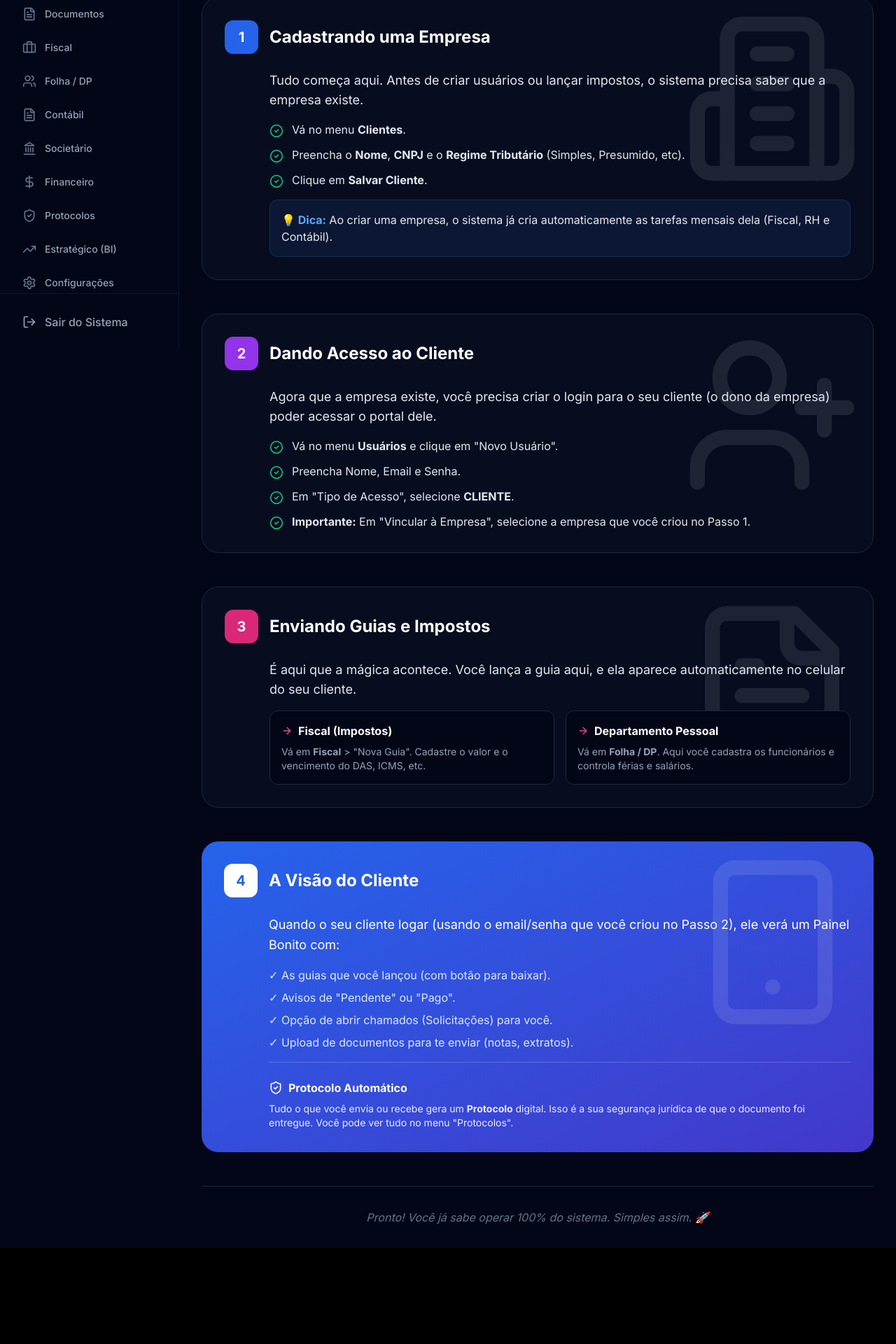
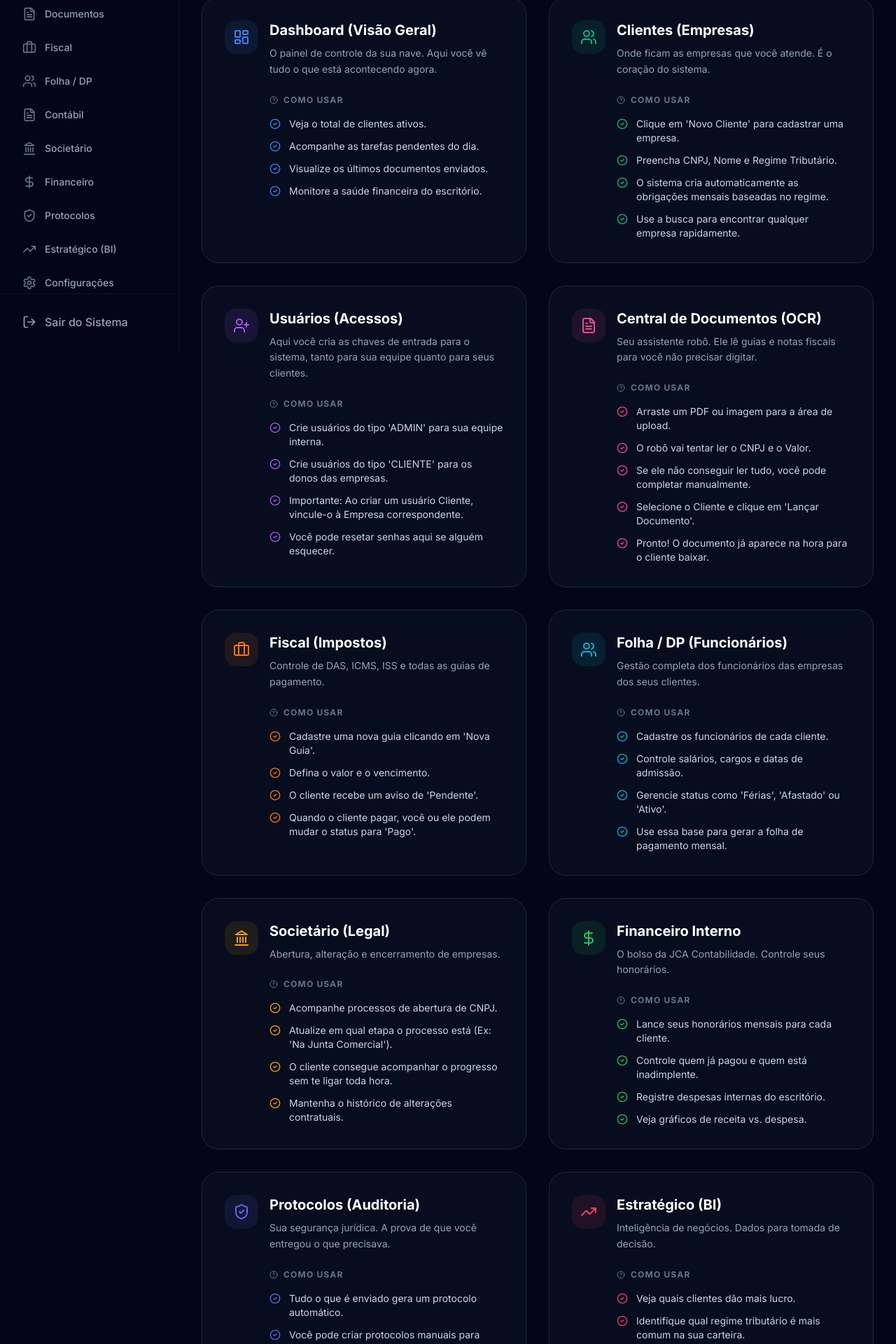
Before and after one commit to luisfelipe261099/jca-contabilidade, a Next.js app: page /admin/manual in a window 1280 px wide. Shown: the part 300-2220 px from the top of the page at 70% size. Before the commit the page ends 2083 px from the top, so only its background shows below. Built offline with nearby package versions, Linux system fonts and the light colour scheme.

Commit message:
feat: enhance manual page with detailed module explanations

```diff
--- a/app/admin/manual/page.tsx
+++ b/app/admin/manual/page.tsx
@@ -2,172 +2,213 @@ export const dynamic = 'force-dynamic';
 
 import React from 'react';
 import {
+    LayoutDashboard,
+    Users,
+    UserPlus,
+    FileText,
+    Settings,
+    TrendingUp,
+    Briefcase,
+    DollarSign,
+    Landmark,
+    ShieldCheck,
     BookOpen,
-    UserPlus,
-    Building2,
-    FileText,
-    ShieldCheck,
-    Smartphone,
-    ArrowRight,
-    CheckCircle2
+    HelpCircle,
+    CheckCircle2,
+    ArrowRight
 } from 'lucide-react';
 
 export default function ManualPage() {
+    const modules = [
+        {
+            title: "Dashboard (Visão Geral)",
+            icon: LayoutDashboard,
+            color: "text-blue-500",
+            bg: "bg-blue-500/10",
+            description: "O painel de controle da sua nave. Aqui você vê tudo o que está acontecendo agora.",
+            steps: [
+                "Veja o total de clientes ativos.",
+                "Acompanhe as tarefas pendentes do dia.",
+                "Visualize os últimos documentos enviados.",
+                "Monitore a saúde financeira do escritório."
+            ]
+        },
+        {
+            title: "Clientes (Empresas)",
+            icon: Users,
+            color: "text-emerald-500",
+            bg: "bg-emerald-500/10",
+            description: "Onde ficam as empresas que você atende. É o coração do sistema.",
+            steps: [
+                "Clique em 'Novo Cliente' para cadastrar uma empresa.",
+                "Preencha CNPJ, Nome e Regime Tributário.",
+                "O sistema cria automaticamente as obrigações mensais baseadas no regime.",
+                "Use a busca para encontrar qualquer empresa rapidamente."
+            ]
+        },
+        {
+            title: "Usuários (Acessos)",
+            icon: UserPlus,
+            color: "text-purple-500",
+            bg: "bg-purple-500/10",
+            description: "Aqui você cria as chaves de entrada para o sistema, tanto para sua equipe quanto para seus clientes.",
+            steps: [
+                "Crie usuários do tipo 'ADMIN' para sua equipe interna.",
+                "Crie usuários do tipo 'CLIENTE' para os donos das empresas.",
+                "Importante: Ao criar um usuário Cliente, vincule-o à Empresa correspondente.",
+                "Você pode resetar senhas aqui se alguém esquecer."
+            ]
+        },
+        {
+            title: "Central de Documentos (OCR)",
+            icon: FileText,
+            color: "text-pink-500",
+            bg: "bg-pink-500/10",
+            description: "Seu assistente robô. Ele lê guias e notas fiscais para você não precisar digitar.",
+            steps: [
+                "Arraste um PDF ou imagem para a área de upload.",
+                "O robô vai tentar ler o CNPJ e o Valor.",
+                "Se ele não conseguir ler tudo, você pode completar manualmente.",
+                "Selecione o Cliente e clique em 'Lançar Documento'.",
+                "Pronto! O documento já aparece na hora para o cliente baixar."
+            ]
+        },
+        {
+            title: "Fiscal (Impostos)",
+            icon: Briefcase,
+            color: "text-orange-500",
+            bg: "bg-orange-500/10",
+            description: "Controle de DAS, ICMS, ISS e todas as guias de pagamento.",
+            steps: [
+                "Cadastre uma nova guia clicando em 'Nova Guia'.",
+                "Defina o valor e o vencimento.",
+                "O cliente recebe um aviso de 'Pendente'.",
+                "Quando o cliente pagar, você ou ele podem mudar o status para 'Pago'."
+            ]
+        },
+        {
+            title: "Folha / DP (Funcionários)",
+            icon: Users,
+            color: "text-cyan-500",
+            bg: "bg-cyan-500/10",
+            description: "Gestão completa dos funcionários das empresas dos seus clientes.",
+            steps: [
+                "Cadastre os funcionários de cada cliente.",
+                "Controle salários, cargos e datas de admissão.",
+                "Gerencie status como 'Férias', 'Afastado' ou 'Ativo'.",
+                "Use essa base para gerar a folha de pagamento mensal."
+            ]
+        },
+        {
+            title: "Societário (Legal)",
+            icon: Landmark,
+            color: "text-amber-500",
+            bg: "bg-amber-500/10",
+            description: "Abertura, alteração e encerramento de empresas.",
+            steps: [
+                "Acompanhe processos de abertura de CNPJ.",
+                "Atualize em qual etapa o processo está (Ex: 'Na Junta Comercial').",
+                "O cliente consegue acompanhar o progresso sem te ligar toda hora.",
+                "Mantenha o histórico de alterações contratuais."
+            ]
+        },
+        {
+            title: "Financeiro Interno",
+            icon: DollarSign,
+            color: "text-green-500",
+            bg: "bg-green-500/10",
+            description: "O bolso da JCA Contabilidade. Controle seus honorários.",
+            steps: [
+                "Lance seus honorários mensais para cada cliente.",
+                "Controle quem já pagou e quem está inadimplente.",
+                "Registre despesas internas do escritório.",
+                "Veja gráficos de receita vs. despesa."
+            ]
+        },
+        {
+            title: "Protocolos (Auditoria)",
+            icon: ShieldCheck,
+            color: "text-indigo-500",
+            bg: "bg-indigo-500/10",
+            description: "Sua segurança jurídica. A prova de que você entregou o que precisava.",
+            steps: [
+                "Tudo o que é enviado gera um protocolo automático.",
+                "Você pode criar protocolos manuais para documentos físicos.",
+                "O sistema registra a data e hora exata da visualização pelo cliente.",
+                "Use isso para provar que enviou a guia antes do vencimento."
+            ]
+        },
+        {
+            title: "Estratégico (BI)",
+            icon: TrendingUp,
+            color: "text-rose-500",
+            bg: "bg-rose-500/10",
+            description: "Inteligência de negócios. Dados para tomada de decisão.",
+            steps: [
+                "Veja quais clientes dão mais lucro.",
+                "Identifique qual regime tributário é mais comum na sua carteira.",
+                "Analise o crescimento do escritório mês a mês."
+            ]
+        }
+    ];
+
     return (
-        <div className="p-8 max-w-5xl mx-auto text-slate-200">
+        <div className="p-8 max-w-6xl mx-auto text-slate-200">
             <div className="mb-12 text-center">
-                <div className="inline-flex items-center justify-center p-4 bg-blue-600/20 rounded-full mb-6">
-                    <BookOpen className="w-12 h-12 text-blue-500" />
+                <div className="inline-flex items-center justify-center p-4 bg-blue-600/20 rounded-full mb-6 relative group">
+                    <div className="absolute inset-0 bg-blue-600/20 blur-xl rounded-full group-hover:blur-2xl transition-all"></div>
+                    <BookOpen className="w-12 h-12 text-blue-500 relative z-10" />
                 </div>
-                <h1 className="text-4xl font-bold text-white mb-4">Como Usar o Seu Novo Sistema</h1>
+                <h1 className="text-4xl font-bold text-white mb-4">Manual Completo JCA ERP</h1>
                 <p className="text-lg text-slate-400 max-w-2xl mx-auto">
-                    Um guia passo a passo, super simples, para você dominar o JCA ERP em 5 minutos.
+                    Domine cada módulo do sistema. Clique em um tópico abaixo para entender como ele funciona.
                 </p>
             </div>
 
-            <div className="space-y-12">
-                {/* Passo 1: Cadastro de Empresa */}
-                <div className="bg-slate-900/40 border border-slate-800 rounded-3xl p-8 relative overflow-hidden">
-                    <div className="absolute top-0 right-0 p-4 opacity-10">
-                        <Building2 className="w-64 h-64" />
+            <div className="grid grid-cols-1 md:grid-cols-2 gap-8">
+                {modules.map((item, index) => {
+                    const Icon = item.icon;
+                    return (
+                        <div key={index} className="bg-slate-900/40 border border-slate-800 rounded-3xl p-8 hover:border-slate-700 transition-all hover:shadow-2xl hover:shadow-blue-900/10 group">
+                            <div className="flex items-start gap-4 mb-6">
+                                <div className={`w-12 h-12 rounded-2xl ${item.bg} flex items-center justify-center shrink-0`}>
+                                    <Icon className={`w-6 h-6 ${item.color}`} />
                                 </div>
-                    <div className="relative z-10">
-                        <div className="flex items-center gap-4 mb-6">
-                            <div className="w-12 h-12 rounded-xl bg-blue-600 text-white flex items-center justify-center text-xl font-bold">1</div>
-                            <h2 className="text-2xl font-bold text-white">Cadastrando uma Empresa</h2>
-                        </div>
-                        <div className="pl-16 space-y-4">
-                            <p className="text-lg mb-4">
-                                Tudo começa aqui. Antes de criar usuários ou lançar impostos, o sistema precisa saber que a empresa existe.
+                                <div>
+                                    <h2 className="text-xl font-bold text-white mb-2">{item.title}</h2>
+                                    <p className="text-sm text-slate-400 leading-relaxed">
+                                        {item.description}
                                     </p>
-                            <ul className="space-y-3">
-                                <li className="flex items-start gap-3">
-                                    <CheckCircle2 className="w-5 h-5 text-emerald-500 mt-1 shrink-0" />
-                                    <span>Vá no menu <strong>Clientes</strong>.</span>
-                                </li>
-                                <li className="flex items-start gap-3">
-                                    <CheckCircle2 className="w-5 h-5 text-emerald-500 mt-1 shrink-0" />
-                                    <span>Preencha o <strong>Nome</strong>, <strong>CNPJ</strong> e o <strong>Regime Tributário</strong> (Simples, Presumido, etc).</span>
-                                </li>
-                                <li className="flex items-start gap-3">
-                                    <CheckCircle2 className="w-5 h-5 text-emerald-500 mt-1 shrink-0" />
-                                    <span>Clique em <strong>Salvar Cliente</strong>.</span>
-                                </li>
-                            </ul>
-                            <div className="bg-blue-500/10 border border-blue-500/20 p-4 rounded-xl mt-6">
-                                <span className="font-bold text-blue-400">💡 Dica:</span> Ao criar uma empresa, o sistema já cria automaticamente as tarefas mensais dela (Fiscal, RH e Contábil).
-                            </div>
-                        </div>
                                 </div>
                             </div>
 
-                {/* Passo 2: Criar Acesso para o Cliente */}
-                <div className="bg-slate-900/40 border border-slate-800 rounded-3xl p-8 relative overflow-hidden">
-                    <div className="absolute top-0 right-0 p-4 opacity-10">
-                        <UserPlus className="w-64 h-64" />
-                    </div>
-                    <div className="relative z-10">
-                        <div className="flex items-center gap-4 mb-6">
-                            <div className="w-12 h-12 rounded-xl bg-purple-600 text-white flex items-center justify-center text-xl font-bold">2</div>
-                            <h2 className="text-2xl font-bold text-white">Dando Acesso ao Cliente</h2>
-                        </div>
-                        <div className="pl-16 space-y-4">
-                            <p className="text-lg mb-4">
-                                Agora que a empresa existe, você precisa criar o login para o seu cliente (o dono da empresa) poder acessar o portal dele.
-                            </p>
+                            <div className="pl-16">
+                                <h3 className="text-xs font-bold text-slate-500 uppercase tracking-widest mb-4 flex items-center gap-2">
+                                    <HelpCircle className="w-3 h-3" />
+                                    Como Usar
+                                </h3>
                                 <ul className="space-y-3">
-                                <li className="flex items-start gap-3">
-                                    <CheckCircle2 className="w-5 h-5 text-emerald-500 mt-1 shrink-0" />
-                                    <span>Vá no menu <strong>Usuários</strong> e clique em &quot;Novo Usuário&quot;.</span>
+                                    {item.steps.map((step, idx) => (
+                                        <li key={idx} className="flex items-start gap-3 text-sm text-slate-300">
+                                            <CheckCircle2 className={`w-4 h-4 mt-0.5 shrink-0 ${item.color}`} />
+                                            <span>{step}</span>
                                         </li>
-                                <li className="flex items-start gap-3">
-                                    <CheckCircle2 className="w-5 h-5 text-emerald-500 mt-1 shrink-0" />
-                                    <span>Preencha Nome, Email e Senha.</span>
-                                </li>
-                                <li className="flex items-start gap-3">
-                                    <CheckCircle2 className="w-5 h-5 text-emerald-500 mt-1 shrink-0" />
-                                    <span>Em &quot;Tipo de Acesso&quot;, selecione <strong>CLIENTE</strong>.</span>
-                                </li>
-                                <li className="flex items-start gap-3">
-                                    <CheckCircle2 className="w-5 h-5 text-emerald-500 mt-1 shrink-0" />
-                                    <span><strong>Importante:</strong> Em &quot;Vincular à Empresa&quot;, selecione a empresa que você criou no Passo 1.</span>
-                                </li>
+                                    ))}
                                 </ul>
                             </div>
                         </div>
+                    );
+                })}
             </div>
 
-                {/* Passo 3: Enviando Documentos e Guias */}
-                <div className="bg-slate-900/40 border border-slate-800 rounded-3xl p-8 relative overflow-hidden">
-                    <div className="absolute top-0 right-0 p-4 opacity-10">
-                        <FileText className="w-64 h-64" />
-                    </div>
-                    <div className="relative z-10">
-                        <div className="flex items-center gap-4 mb-6">
-                            <div className="w-12 h-12 rounded-xl bg-pink-600 text-white flex items-center justify-center text-xl font-bold">3</div>
-                            <h2 className="text-2xl font-bold text-white">Enviando Guias e Impostos</h2>
-                        </div>
-                        <div className="pl-16 space-y-4">
-                            <p className="text-lg mb-4">
-                                É aqui que a mágica acontece. Você lança a guia aqui, e ela aparece automaticamente no celular do seu cliente.
+            <div className="mt-16 bg-gradient-to-r from-blue-900/20 to-indigo-900/20 rounded-3xl p-8 border border-blue-500/20 text-center">
+                <h3 className="text-xl font-bold text-white mb-4">Ainda com dúvidas?</h3>
+                <p className="text-slate-400 mb-6">
+                    Se precisar de suporte técnico avançado, entre em contato com o desenvolvedor responsável.
                 </p>
-                            <div className="grid grid-cols-1 md:grid-cols-2 gap-4">
-                                <div className="bg-slate-950 p-4 rounded-xl border border-slate-800">
-                                    <h4 className="font-bold text-white mb-2 flex items-center gap-2">
-                                        <ArrowRight className="w-4 h-4 text-pink-500" />
-                                        Fiscal (Impostos)
-                                    </h4>
-                                    <p className="text-sm text-slate-400">Vá em <strong>Fiscal</strong> &gt; &quot;Nova Guia&quot;. Cadastre o valor e o vencimento do DAS, ICMS, etc.</p>
-                                </div>
-                                <div className="bg-slate-950 p-4 rounded-xl border border-slate-800">
-                                    <h4 className="font-bold text-white mb-2 flex items-center gap-2">
-                                        <ArrowRight className="w-4 h-4 text-pink-500" />
-                                        Departamento Pessoal
-                                    </h4>
-                                    <p className="text-sm text-slate-400">Vá em <strong>Folha / DP</strong>. Aqui você cadastra os funcionários e controla férias e salários.</p>
-                                </div>
-                            </div>
-                        </div>
-                    </div>
-                </div>
-
-                {/* Passo 4: O Que o Cliente Vê? */}
-                <div className="bg-gradient-to-br from-blue-600 to-indigo-700 rounded-3xl p-8 text-white relative overflow-hidden">
-                    <div className="absolute top-0 right-0 p-4 opacity-10">
-                        <Smartphone className="w-64 h-64" />
-                    </div>
-                    <div className="relative z-10">
-                        <div className="flex items-center gap-4 mb-6">
-                            <div className="w-12 h-12 rounded-xl bg-white text-blue-600 flex items-center justify-center text-xl font-bold">4</div>
-                            <h2 className="text-2xl font-bold">A Visão do Cliente</h2>
-                        </div>
-                        <div className="pl-16 space-y-4">
-                            <p className="text-lg leading-relaxed mb-4">
-                                Quando o seu cliente logar (usando o email/senha que você criou no Passo 2), ele verá um Painel Bonito com:
-                            </p>
-                            <ul className="space-y-2 text-blue-100">
-                                <li className="flex items-center gap-2">✓ As guias que você lançou (com botão para baixar).</li>
-                                <li className="flex items-center gap-2">✓ Avisos de &quot;Pendente&quot; ou &quot;Pago&quot;.</li>
-                                <li className="flex items-center gap-2">✓ Opção de abrir chamados (Solicitações) para você.</li>
-                                <li className="flex items-center gap-2">✓ Upload de documentos para te enviar (notas, extratos).</li>
-                            </ul>
-                            <div className="mt-6 pt-6 border-t border-white/20">
-                                <h3 className="font-bold flex items-center gap-2 mb-2">
-                                    <ShieldCheck className="w-5 h-5" />
-                                    Protocolo Automático
-                                </h3>
-                                <p className="text-sm opacity-90">
-                                    Tudo o que você envia ou recebe gera um <strong>Protocolo</strong> digital. Isso é a sua segurança jurídica de que o documento foi entregue. Você pode ver tudo no menu &quot;Protocolos&quot;.
-                                </p>
-                            </div>
-                        </div>
-                    </div>
-                </div>
-
-                <div className="text-center pt-8 border-t border-slate-800">
-                    <p className="text-slate-500 italic">
-                        Pronto! Você já sabe operar 100% do sistema. Simples assim. 🚀
-                    </p>
+                <div className="inline-flex items-center gap-2 px-4 py-2 bg-slate-800 rounded-lg text-sm text-slate-300">
+                    <Settings className="w-4 h-4" />
+                    <span>Versão do Sistema: 1.2.0 (Stable)</span>
                 </div>
             </div>
         </div>
```
Lines whose indentation alone changed are shown as unchanged.
